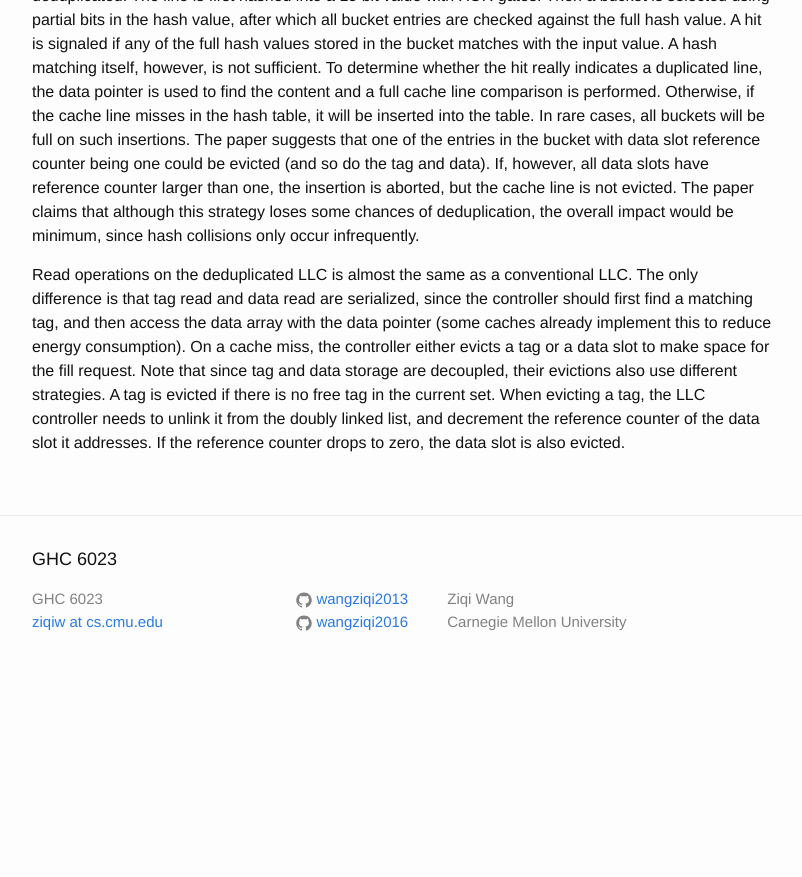
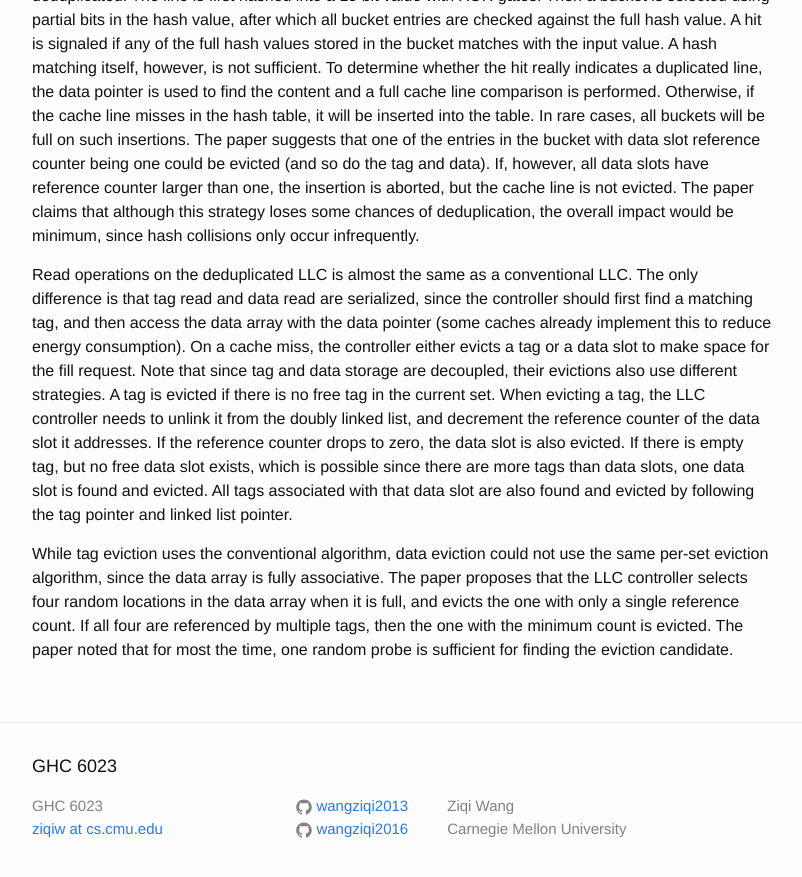
Before and after one commit to wangziqi2013/wangziqi2013.github.io, a Jekyll site: the page built from _posts/2020-06-24-llc-dedup.markdown, in a window 1280 px wide and 900 px high, scrolled down 1939 px. Shown: the top 877 px of the window, without its empty margins (238-1040 px from the left). Built offline with Jekyll 4.4.1, drawn with Linux system fonts in a browser that asks for light colours; before the commit the page ends 2632 px from its top, so only the background shows below that.

Commit message:
Adding eviction

```diff
--- a/_posts/2020-06-24-llc-dedup.markdown
+++ b/_posts/2020-06-24-llc-dedup.markdown
@@ -90,4 +90,12 @@ with the data pointer (some caches already implement this to reduce energy consu
 either evicts a tag or a data slot to make space for the fill request. Note that since tag and data storage are decoupled,
 their evictions also use different strategies. A tag is evicted if there is no free tag in the current set. When evicting
 a tag, the LLC controller needs to unlink it from the doubly linked list, and decrement the reference counter of the
-data slot it addresses. If the reference counter drops to zero, the data slot is also evicted.
+data slot it addresses. If the reference counter drops to zero, the data slot is also evicted. If there is empty tag, but
+no free data slot exists, which is possible since there are more tags than data slots, one data slot is found and evicted.
+All tags associated with that data slot are also found and evicted by following the tag pointer and linked list pointer.
+
+While tag eviction uses the conventional algorithm, data eviction could not use the same per-set eviction algorithm,
+since the data array is fully associative. The paper proposes that the LLC controller selects four random locations
+in the data array when it is full, and evicts the one with only a single reference count. If all four are referenced by
+multiple tags, then the one with the minimum count is evicted. The paper noted that for most the time, one random probe
+is sufficient for finding the eviction candidate.
```
